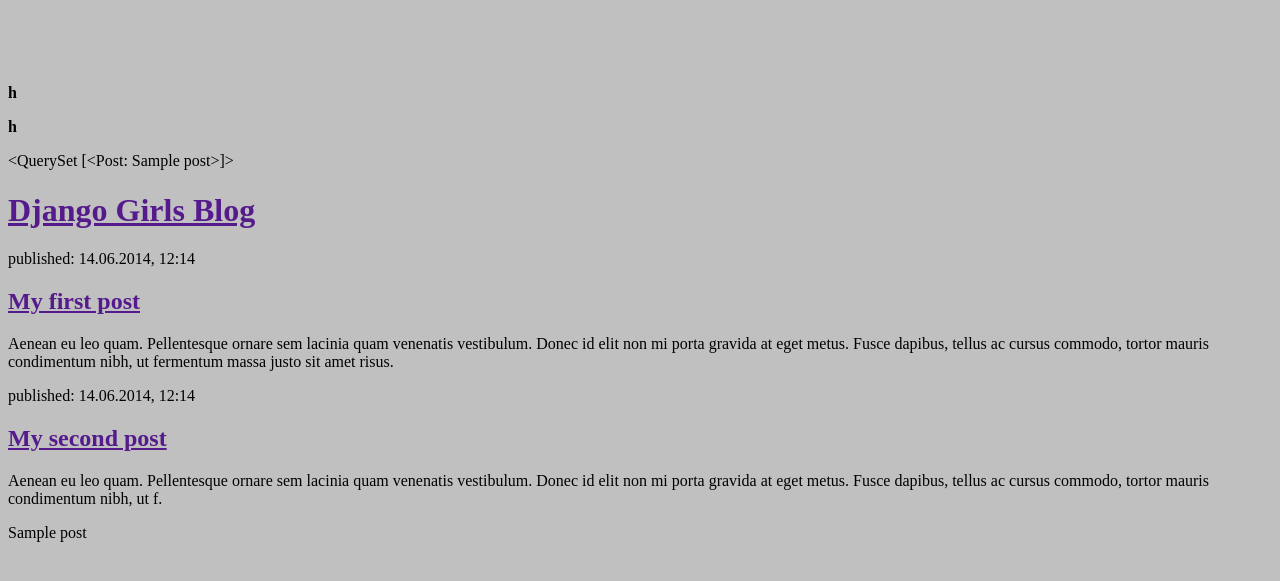
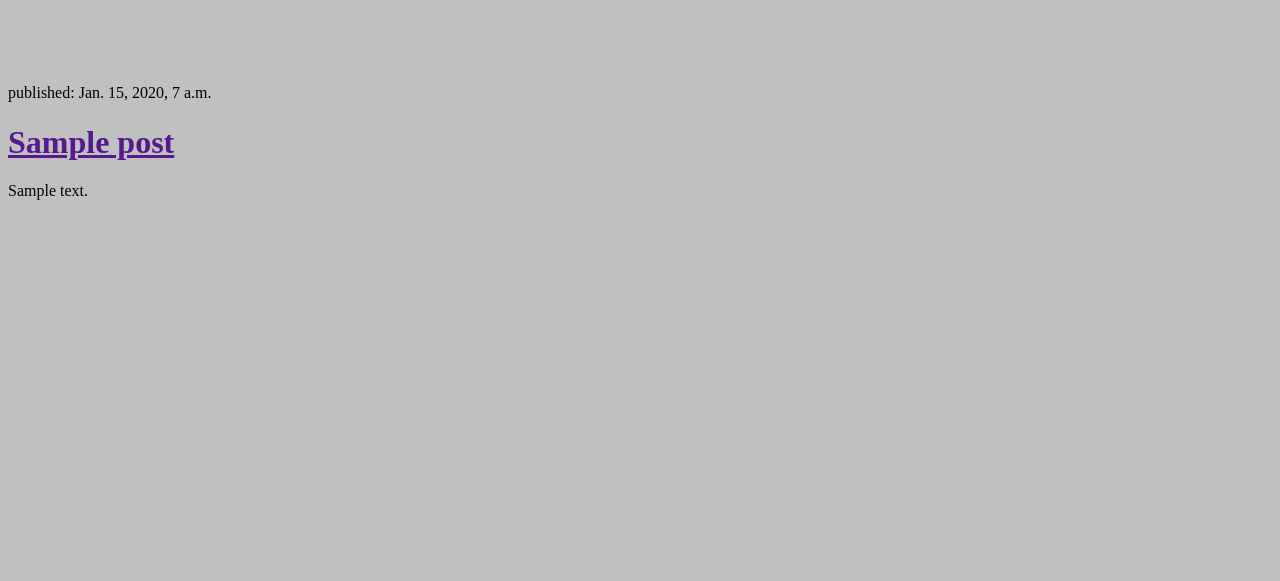
Before and after one commit to beluuuuu/my-first-blog, a Django app: template blog/templates/blog/post_list.html in a window 1280 px wide. Shown: the top 581 px of the page. Run offline with Django 3.2, Linux system fonts and the light colour scheme; the template is opened without the code that fills it: values that come from a table or form of the project are taken from there, others are empty; tables that the repository leaves empty hold one stand-in row (values such as "Sample post"); parts of the project's set-up code (start-up, migrations or seed data) failed here and were passed over.

Commit message:
cambie el html

```diff
--- a/blog/templates/blog/post_list.html
+++ b/blog/templates/blog/post_list.html
@@ -5,24 +5,13 @@
 
 <body style="background-color:silver">
   <h1><font size="25" color="teal"><marquee> BLOOOOOOG </marquee></font></h1>
-  <p><b> h </b></p>
-  <p><strong> h </strong></p>
-  {{ posts }}
-     <h1><a href="">Django Girls Blog</a></h1>
 
-   <div>
-       <p>published: 14.06.2014, 12:14</p>
-       <h2><a href="">My first post</a></h2>
-       <p>Aenean eu leo quam. Pellentesque ornare sem lacinia quam venenatis vestibulum. Donec id elit non mi porta gravida at eget metus. Fusce dapibus, tellus ac cursus commodo, tortor mauris condimentum nibh, ut fermentum massa justo sit amet risus.</p>
-   </div>
-
-   <div>
-       <p>published: 14.06.2014, 12:14</p>
-       <h2><a href="">My second post</a></h2>
-       <p>Aenean eu leo quam. Pellentesque ornare sem lacinia quam venenatis vestibulum. Donec id elit non mi porta gravida at eget metus. Fusce dapibus, tellus ac cursus commodo, tortor mauris condimentum nibh, ut f.</p>
-   </div>
-   {% for post in posts %}
-      {{ post }}
+ {% for post in posts %}
+    <div>
+        <p>published: {{ post.published_date }}</p>
+        <h1><a href="">{{ post.title }}</a></h1>
+        <p>{{ post.text|linebreaksbr }}</p>
+    </div>
   {% endfor %}
 </body>
 
```
